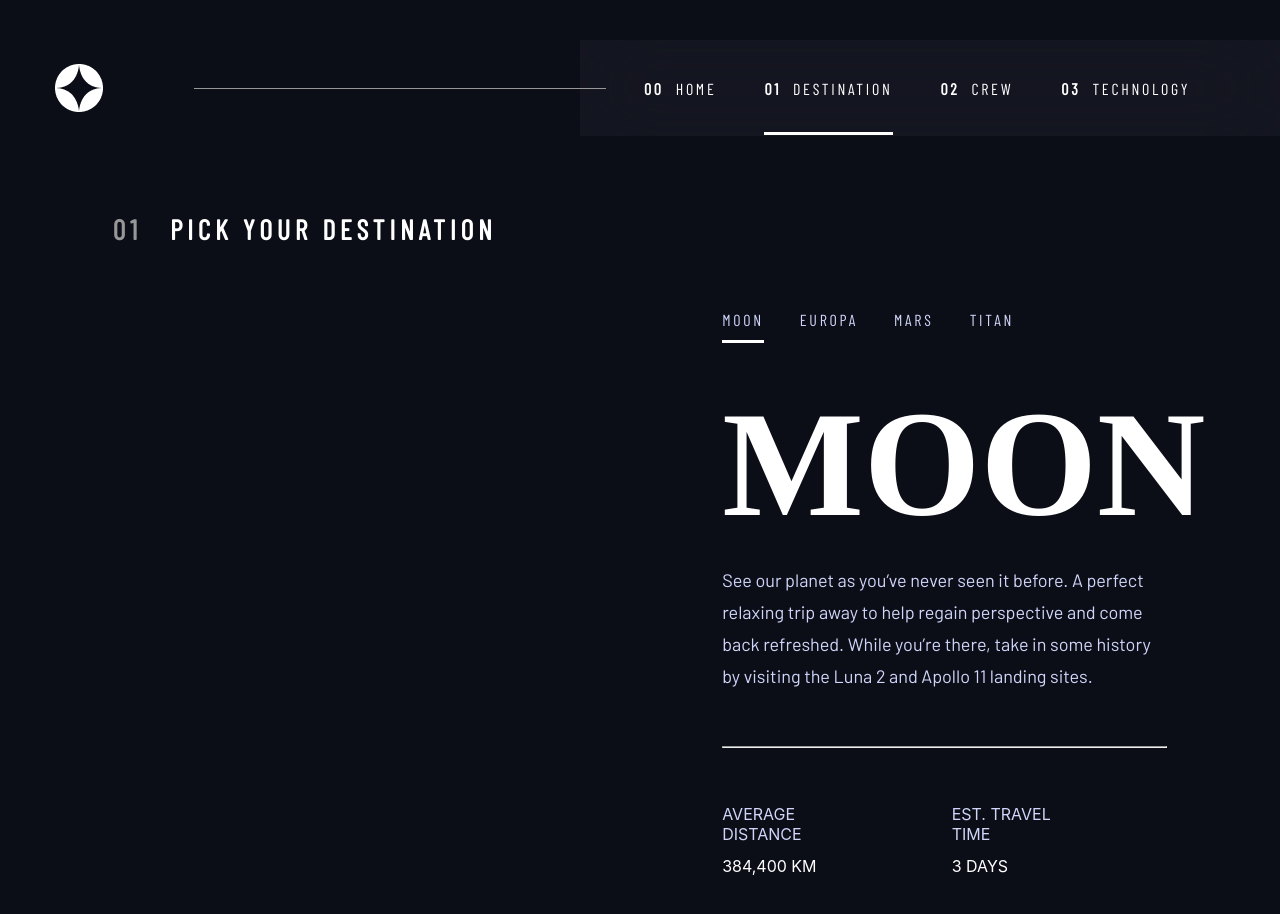
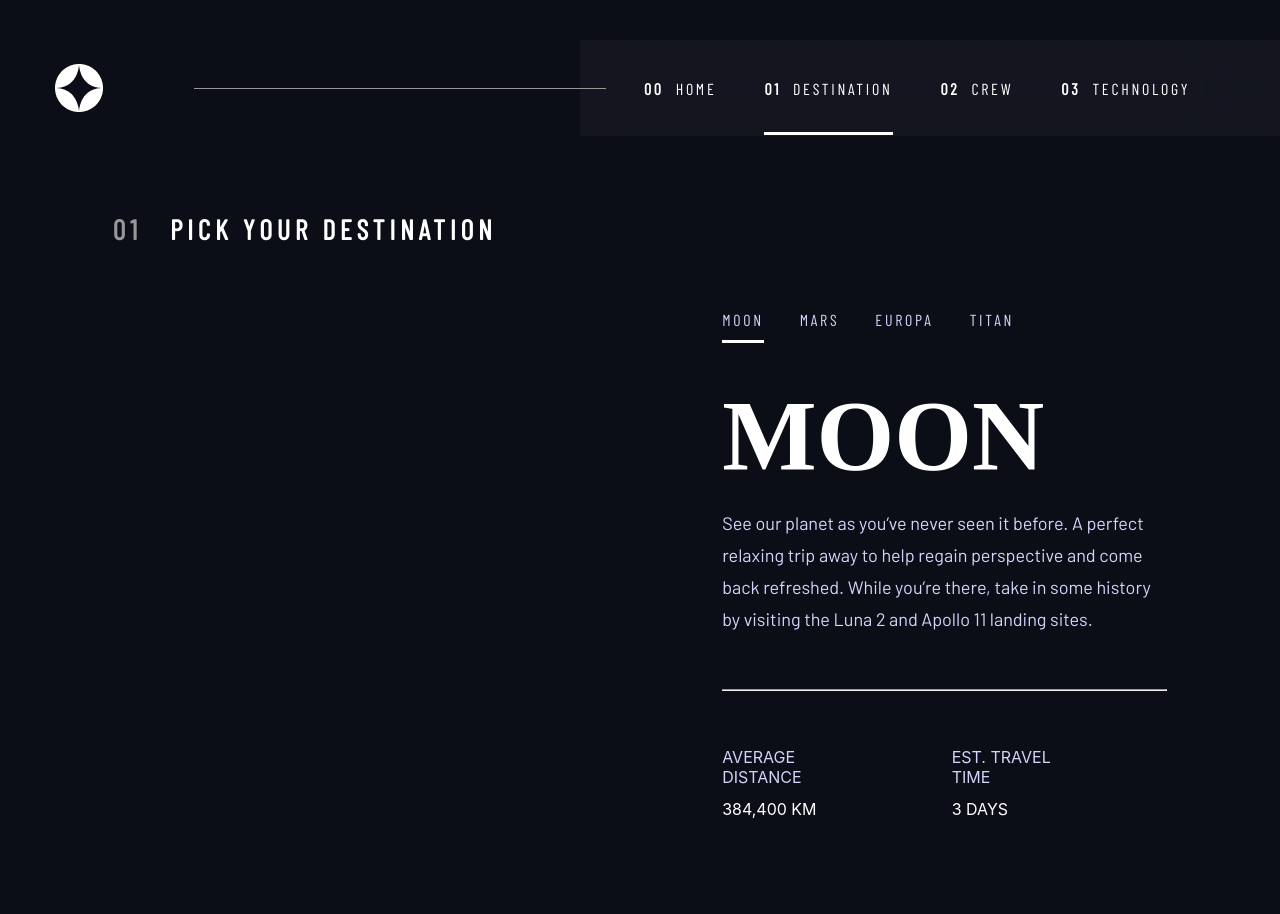
Before and after one commit to ehsansh/Space-Tourism, a React (Create React App) app: page /destination in a window 1280 px wide. Shown: the top 914 px of the page. Built offline with nearby package versions, Linux system fonts and the light colour scheme; a web font is replaced by a local one.

Commit message:
fix heading tags in destination

```diff
--- a/src/components/Destination.js
+++ b/src/components/Destination.js
@@ -1,4 +1,4 @@
-import React from 'react';
+import React, { useState } from 'react';
 import Header from './Header';
 
 import './styles/Destination.scss';
@@ -8,39 +8,49 @@ import { destinations } from './data/data';
 console.log(destinations);
 
 const Destination = () => {
+    const [currectDestination, setCurrentDestination] = useState('Moon');
+
+    let data = destinations.filter(d => d.name === currectDestination)[0];
+
+    console.log(data);
+
     return (
         <div className='Destination'>
             <Header active='DESTINATION' />
             <div className='container'>
                 <div className='title'>
-                    <h5>
+                    <h1>
                         <span className='num'>01</span>
                         PICK YOUR DESTINATION
-                    </h5>
+                    </h1>
                 </div>
                 <section className='intro'>
                     <ul className='menu'>
-                        <li className='active nav-text'>MOON</li>
-                        <li className='nav-text'>EUROPA</li>
-                        <li className='nav-text'>MARS</li>
-                        <li className='nav-text'>TITAN</li>
+                        {destinations.map((d, i) => (
+                            <li
+                                key={i}
+                                className={`nav-text ${
+                                    d.name === currectDestination
+                                        ? 'active'
+                                        : ''
+                                }`}
+                                onClick={() => setCurrentDestination(d.name)}
+                            >
+                                {d.name}
+                            </li>
+                        ))}
                     </ul>
-                    <h1>MOON</h1>
-                    <p>
-                        See our planet as you’ve never seen it before. A perfect
-                        relaxing trip away to help regain perspective and come
-                        back refreshed. While you’re there, take in some history
-                        by visiting the Luna 2 and Apollo 11 landing sites.
-                    </p>
+                    <h2>{data.name}</h2>
+                    <p>{data.description}</p>
                     <hr />
                     <div className='details'>
                         <div>
                             <div className='subheading2'>Average distance</div>
-                            <div className='subheading1'>384,400 km</div>
+                            <div className='subheading1'>{data.distance}</div>
                         </div>
                         <div>
                             <div className='subheading2'>est. travel time</div>
-                            <div className='subheading1'>3 days</div>
+                            <div className='subheading1'>{data.travel}</div>
                         </div>
                     </div>
                 </section>
--- a/src/components/styles/Destination.scss
+++ b/src/components/styles/Destination.scss
@@ -66,7 +66,8 @@
             }
         }
     }
-    h5 {
+    h1 {
+        @extend .heading5;
         color: $white-color;
         margin-top: 76px;
         span.num {
@@ -74,8 +75,9 @@
             margin-right: 28px;
         }
     }
-    h1 {
+    h2 {
         margin: 37px auto 14px;
+        text-transform: uppercase;
     }
     hr {
         color: #383b4b;
```
